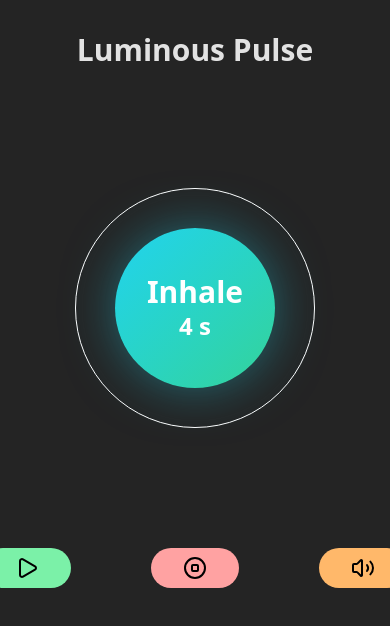
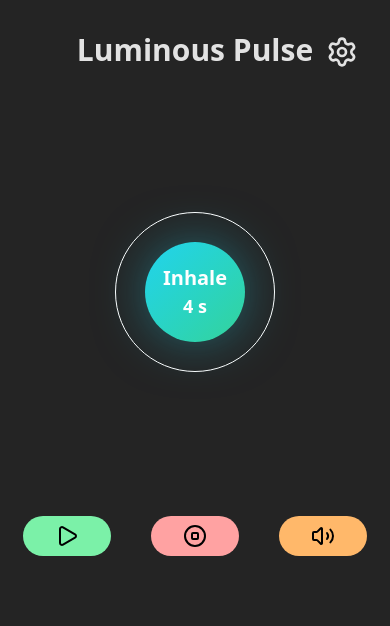
Before and after one commit to SivaKrishna6745/Luminous-Pulse, a React (Vite) app: page / in a window 390 px wide. Shown: the top 626 px of the page. Built offline with nearby package versions, Linux system fonts and the light colour scheme.

Commit message:
* Integrate Modal into App.tsx * Implement mobile styling to Pulsar component

```diff
--- a/src/App.tsx
+++ b/src/App.tsx
@@ -1,31 +1,56 @@
-import { CircleStop, Pause, Play, Volume2, VolumeX } from 'lucide-react';
+import { CircleStop, Pause, Play, Settings, Volume2, VolumeX } from 'lucide-react';
 import './App.css';
 import Button from './components/Button';
 import Pulsar from './components/Pulsar';
 import useBreathingEngine from './hooks/useBreathingEngine';
 import { useState } from 'react';
+import SettingsModal from './components/SettingsModal';
 
 function App() {
     const { currentPhase, toggle, isActive, reset, progress, timeLeft } = useBreathingEngine();
     const [isMute, setIsMute] = useState(false);
+    const [modalOpen, setModalOpen] = useState(false);
 
     function volume() {
         setIsMute((prev) => !prev);
     }
 
+    function openSettings() {
+        setModalOpen(true);
+    }
+
+    function closeSettings() {
+        setModalOpen(false);
+    }
+
     return (
-        <div className="flex flex-col items-center gap-30">
+        <div className="relative">
+            <div className="flex flex-col items-center gap-36">
                 <h1 className="text-3xl font-bold">Luminous Pulse</h1>
                 <Pulsar phase={currentPhase} progress={progress} timeLeft={timeLeft} />
-            <div className="flex justify-center gap-20">
+                <div className="flex justify-center gap-10 md:gap-20">
                     <Button
                         className={isActive ? 'bg-yellow-300' : 'bg-green-300'}
                         label={isActive ? <Pause /> : <Play />}
                         onClick={() => toggle()}
                     />
                     <Button className="bg-red-300" label={<CircleStop />} onClick={() => reset()} />
-                <Button className="bg-orange-300" label={isMute ? <VolumeX /> : <Volume2 />} onClick={() => volume()} />
+                    <Button
+                        className="bg-orange-300"
+                        label={isMute ? <VolumeX /> : <Volume2 />}
+                        onClick={() => volume()}
+                    />
                 </div>
+            </div>
+            <div className="absolute top-1 right-0 cursor-pointer" onClick={openSettings}>
+                <Settings size={32} />
+            </div>
+
+            {/* Overlay */}
+            {modalOpen && <div className="fixed inset-0 z-40 bg-slate-950" onClick={closeSettings} />}
+
+            {/* Modal */}
+            {modalOpen && <SettingsModal onClose={closeSettings} />}
         </div>
     );
 }
--- a/src/components/Pulsar.tsx
+++ b/src/components/Pulsar.tsx
@@ -8,7 +8,6 @@ interface pulsarProps {
 }
 
 const Pulsar = ({ phase = 'Inhale', timeLeft = 0, progress }: pulsarProps) => {
-    console.log(progress);
     const getScale = () => {
         switch (phase) {
             case 'Inhale':
@@ -26,16 +25,16 @@ const Pulsar = ({ phase = 'Inhale', timeLeft = 0, progress }: pulsarProps) => {
 
     return (
         <motion.div
-            className="h-60 w-60 rounded-full border-white border flex justify-center items-center"
+            className="h-40 md:h-60 w-40 md:w-60 rounded-full border-white border flex justify-center items-center"
             animate={{
                 scale: getScale(),
                 opacity: phase === 'Exhale' || phase === 'Hold Empty' ? 0.8 : 1,
             }}
             transition={{ duration: 0.1, ease: 'easeInOut' }}
         >
-            <div className="rounded-full pulsar w-40 h-40 bg-linear-to-br from-neon-cyan to-neon-mint shadow-[0_0_60px_-10px_rgba(34,211,238,0.6)] flex flex-col justify-center items-center">
-                <p className="text-white text-3xl font-bold">{phase}</p>
-                <p className="text-white text-2xl font-bold">{Math.ceil(timeLeft / 1000)} s</p>
+            <div className="rounded-full pulsar w-25 md:w-40 h-25 md:h-40 bg-linear-to-br from-neon-cyan to-neon-mint shadow-[0_0_60px_-10px_rgba(34,211,238,0.6)] flex flex-col justify-center items-center">
+                <p className="text-white text-xl md:text-3xl font-bold">{phase}</p>
+                <p className="text-white text-lg md:text-2xl font-bold">{Math.ceil(timeLeft / 1000)} s</p>
             </div>
         </motion.div>
     );
```
Lines whose indentation alone changed are shown as unchanged.
